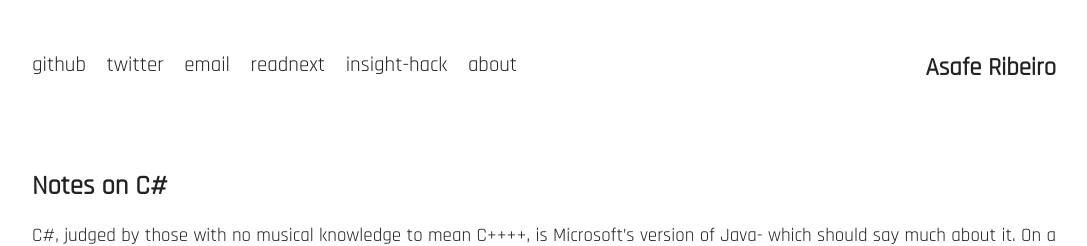
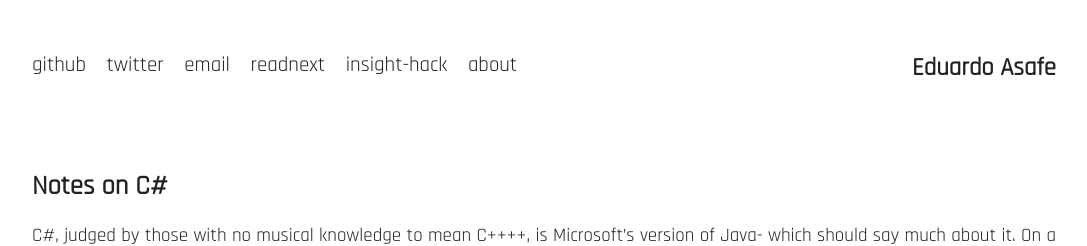
Before and after one commit to easafe/easafe.github.io, a Jekyll site: the page built from index.html, in a window 1280 px wide and 900 px high. Shown: the top 246 px of the window, without its empty margins (96-1183 px from the left). Built offline with Jekyll 4.4.1, drawn with Linux system fonts in a browser that asks for light colours.

Commit message:
Update top.html

```diff
--- a/_includes/top.html
+++ b/_includes/top.html
@@ -37,6 +37,6 @@
                     <a href="/about">about</a>
                 </li>
             </ul>
-            <span class="logo"><a href="/">Asafe Ribeiro</a></span>
+            <span class="logo"><a href="/">Eduardo Asafe</a></span>
         </header>
         <article class="post">
```
